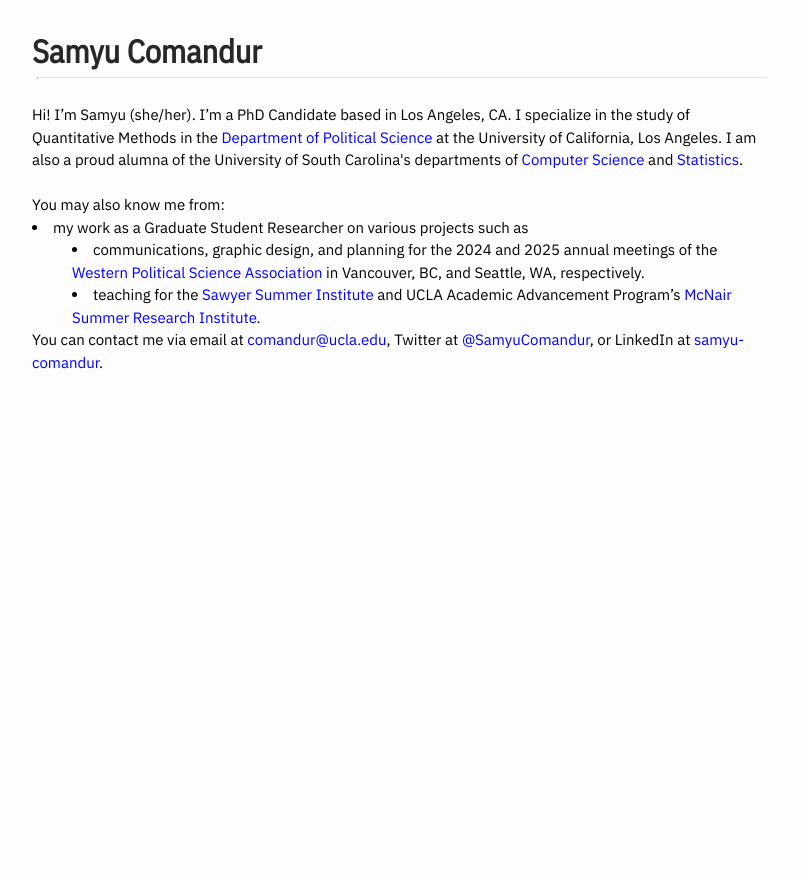
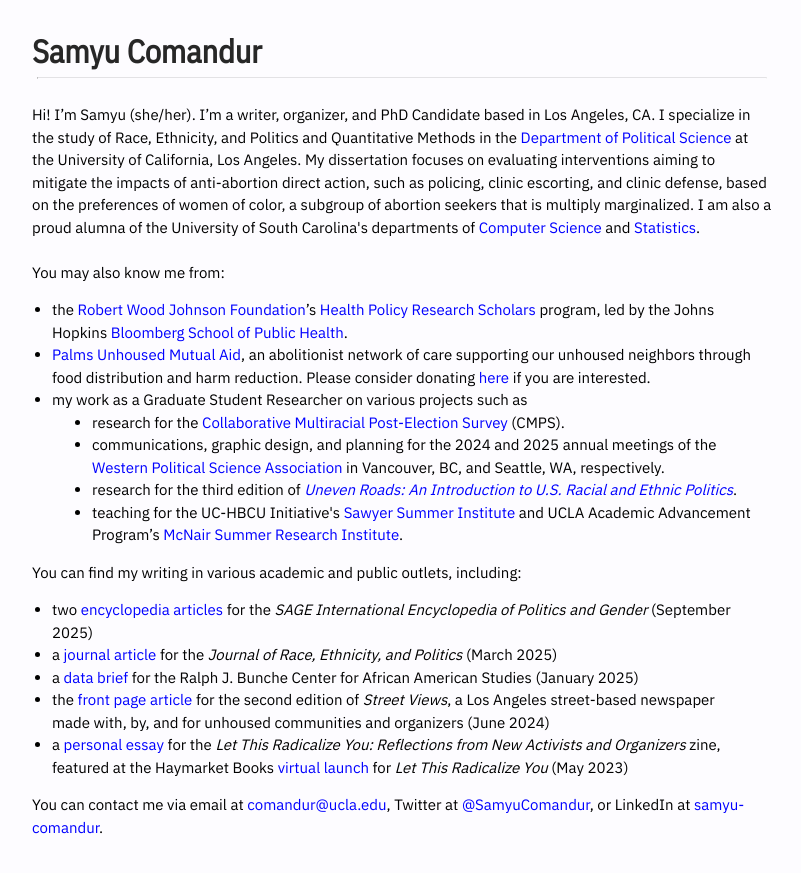
Before and after one commit to samyuc/samyuc.github.io, a Jekyll site: the page built from index.html, in a window 1280 px wide. Shown: the top 873 px of the page, without its empty margins (238-1039 px from the left). Built offline with Jekyll 4.4.1, drawn with Linux system fonts in a browser that asks for light colours.

Commit message:
readded content

```diff
--- a/index.html
+++ b/index.html
@@ -1,12 +1,26 @@
 ---
 layout: default
 ---
+Hi! I’m Samyu (she/her). I’m a writer, organizer, and PhD Candidate based in Los Angeles, CA. I specialize in the study of Race, Ethnicity, and Politics and Quantitative Methods in the <a href="https://polisci.ucla.edu/person/samyu-comandur/">Department of Political Science</a> at the University of California, Los Angeles. My dissertation focuses on evaluating interventions aiming to mitigate the impacts of anti-abortion direct action, such as policing, clinic escorting, and clinic defense, based on the preferences of women of color, a subgroup of abortion seekers that is multiply marginalized. I am also a proud alumna of the University of South Carolina's departments of <a href="https://sc.edu/study/colleges_schools/engineering_and_computing/departments/computer_science_and_engineering/index.php">Computer Science</a> and <a href=https://sc.edu/study/colleges_schools/artsandsciences/statistics/>Statistics</a>.
 
-Hi! I’m Samyu (she/her). I’m a PhD Candidate based in Los Angeles, CA. I specialize in the study of Quantitative Methods in the <a href="https://polisci.ucla.edu/person/samyu-comandur/">Department of Political Science</a> at the University of California, Los Angeles. I am also a proud alumna of the University of South Carolina's departments of <a href="https://sc.edu/study/colleges_schools/engineering_and_computing/departments/computer_science_and_engineering/index.php">Computer Science</a> and <a href=https://sc.edu/study/colleges_schools/artsandsciences/statistics/>Statistics</a>.
+ <br><br>You may also know me from:
+<ul><dl><dt>
+<dt><li>the <a href="https://www.rwjf.org/">Robert Wood Johnson Foundation</a>’s <a href="https://healthpolicyresearch-scholars.org/scholars/samyu-comandur/">Health Policy Research Scholars</a> program, led by the Johns Hopkins <a href="https://publichealth.jhu.edu/">Bloomberg School of Public Health</a>.</li>
+<dt><li> <a href="https://palmsunhousedmutualaid.org/">Palms Unhoused Mutual Aid</a>, an abolitionist network of care supporting our unhoused neighbors through food distribution and harm reduction. Please consider donating <a href="https://hcb.hackclub.com/donations/start/palms-unhoused-mutual-aid">here</a> if you are interested.
+<dt><li>my work as a Graduate Student Researcher on various projects such as
+<dd><li>research for the <a href="https://cmpsurvey.org/"> Collaborative Multiracial Post-Election Survey</a> (CMPS).</li></dd>
+<dd><li>communications, graphic design, and planning for the 2024 and 2025 annual meetings of the <a href="https://wpsanet.org/meeting/">Western Political Science Association</a> in Vancouver, BC, and Seattle, WA, respectively.</li></dd>
+<dd><li>research for the third edition of  <a href="https://us.sagepub.com/en-us/nam/uneven-roads/book275174"> <i>Uneven Roads: An Introduction to U.S. Racial and Ethnic Politics</i></a>.</li></dd>
+<dd><li>teaching for the UC-HBCU Initiative's <a href="https://newsroom.ucla.edu/releases/ucla-howard-university-program-in-race-ethnicity-politics">Sawyer Summer Institute</a> and UCLA Academic Advancement Program’s <a href="https://www.aap.ucla.edu/programs/mcnair-research-scholars/"> McNair Summer Research Institute</a>.</li></dd></dt></dl></ul>
 
-<br><br>You may also know me from:
-<dt><li>my work as a Graduate Student Researcher on various projects such as
-<dd><li>communications, graphic design, and planning for the 2024 and 2025 annual meetings of the <a href="https://wpsanet.org/meeting/">Western Political Science Association</a> in Vancouver, BC, and Seattle, WA, respectively.</li></dd>
-<dd><li>teaching for the <a href="https://newsroom.ucla.edu/releases/ucla-howard-university-program-in-race-ethnicity-politics">Sawyer Summer Institute</a> and UCLA Academic Advancement Program’s <a href="https://www.aap.ucla.edu/programs/mcnair-research-scholars/"> McNair Summer Research Institute</a>.</li></dd></dt></dl></ul>
+You can find my writing in various academic and public outlets, including:
+<ul><dl><dt>
+<dt><li> two <a href=https://us.sagepub.com/en-us/nam/the-sage-international-encyclopedia-of-politics-and-gender/book286827>encyclopedia articles</a> for the <i>SAGE International Encyclopedia of Politics and Gender</i> (September 2025)</li>
+<dt><li> a <a href=https://www.cambridge.org/core/journals/journal-of-race-ethnicity-and-politics/article/views-on-men-behaving-badly-male-public-opinion-and-the-2021-capitol-insurrection/1BCD3FECB9540D7ACF8E542AA7DFB451">journal article</a> for the <i>Journal of Race, Ethnicity, and Politics</i> (March 2025)</li>
+<dt><li> a <a href=https://bunchecenter.ucla.edu/wp-content/uploads/sites/112/2025/02/LA_Wildfire_Altadena_Black_Community_Report.pdf">data brief</a> for the Ralph J. Bunche Center for African American Studies (January 2025)</li>
+<dt><li> the <a href=https://streetviewsla.com/street-views-second-edition.pdf>front page article</a> for the second edition of <i>Street Views</i>, a Los Angeles street-based newspaper made with, by, and for unhoused communities and organizers (June 2024)</li>
+<dt><li> a <a href=https://issuu.com/projectnia/docs/ltry-essayszine_mc-v2>personal essay</a> for the <i>Let This Radicalize You: Reflections from New Activists and Organizers</i> zine, featured at the Haymarket Books <a href="https://www.youtube.com/watch?v=kSTMC0QhZbg&themeRefresh=1">virtual launch</a> for <i>Let This Radicalize You</i> (May 2023)</li></dd></dt></dl></ul>
+
+
 
 You can contact me via email at <a href="mailto:comandur@ucla.edu">comandur@ucla.edu</a>, Twitter at <a href="https://twitter.com/samyucomandur">@SamyuComandur</a>, or LinkedIn at <a href="https://www.linkedin.com/in/samyu-comandur/">samyu-comandur</a>.
```
